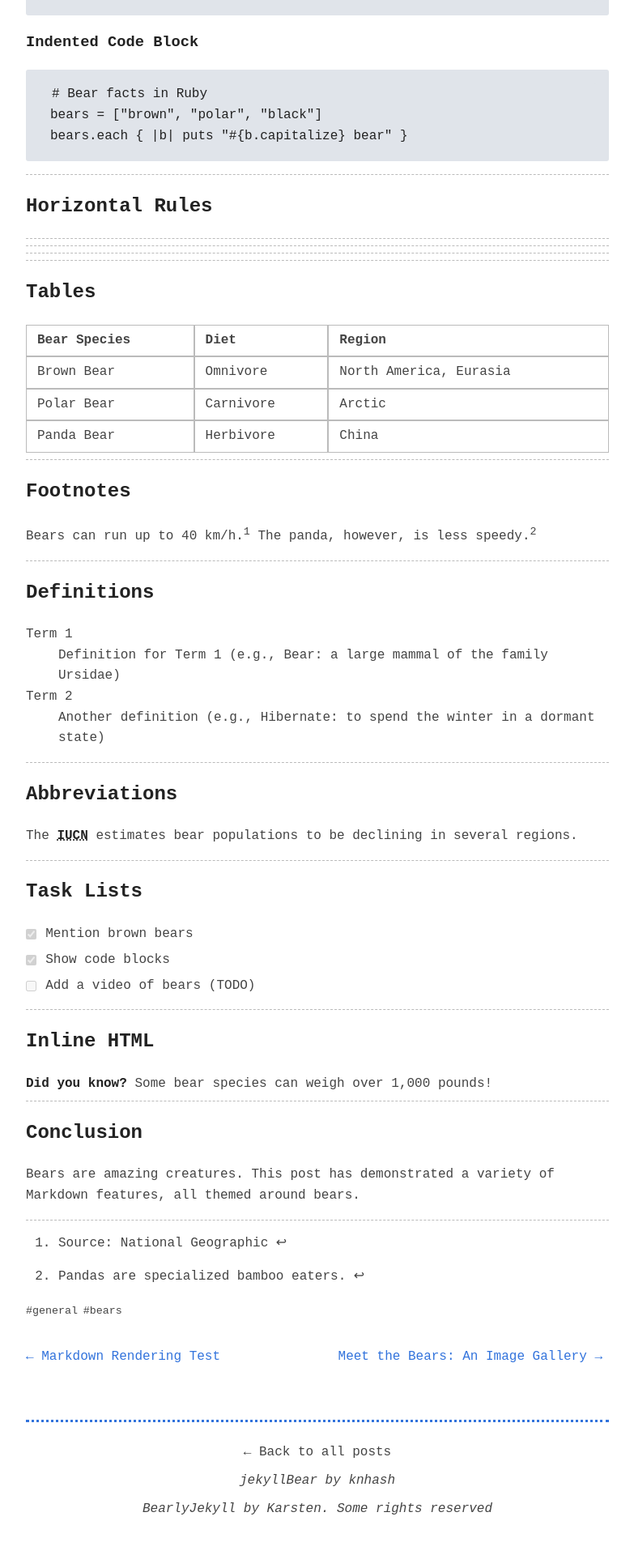
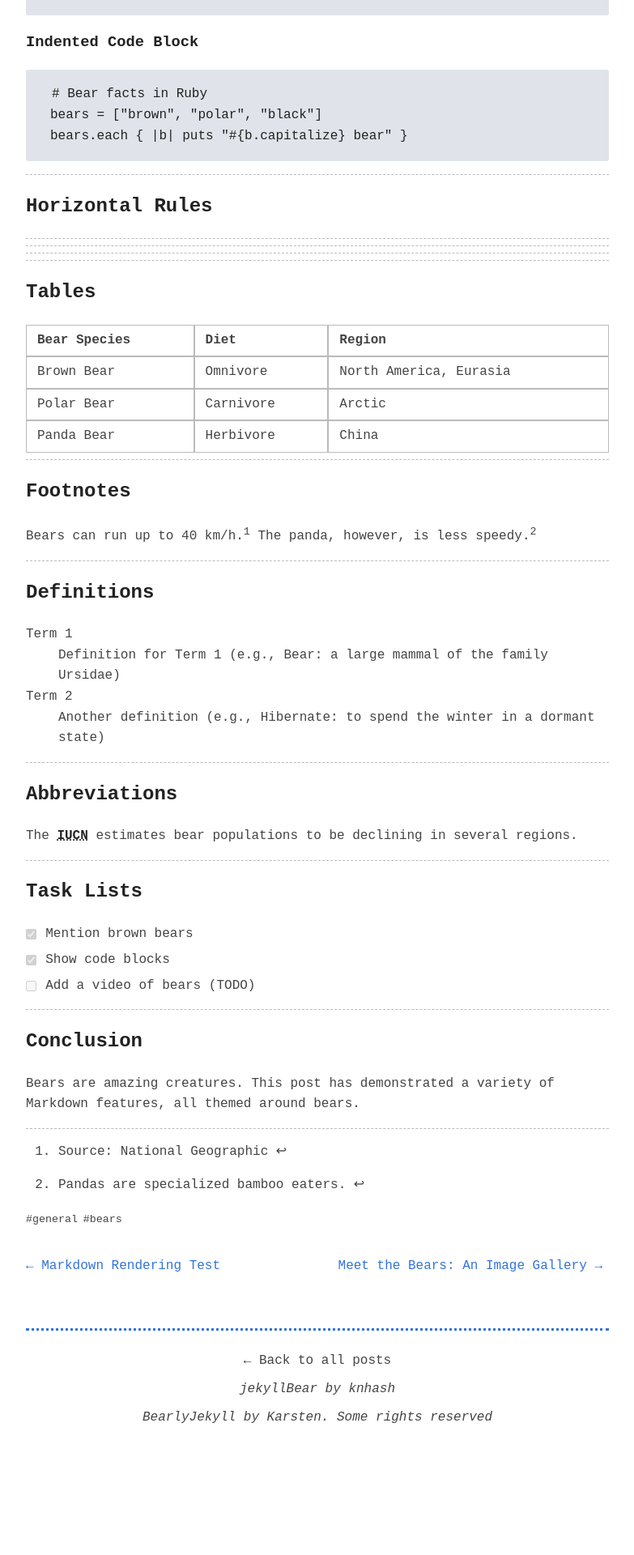
Before and after one commit to sorat0mo/jekyll2neocities, a Jekyll site: the page built from _posts/2025-09-11-Bears-A-Markdown-Syntax-Showcase.md, in a window 1280 px wide. Shown: the part 3908-5828 px from the top of the page at 81% size, without its empty margins (248-1031 px from the left). Built offline with Jekyll 4.4.1, drawn with Linux system fonts in a browser that asks for light colours; comment, search, counter and statistics services are not loaded; after the commit the page ends 5715 px from its top, so only the background shows below that.

Commit message:
moved searchbox inline style to core.css and removed inline html test from markdown test post because using csp now

```diff
--- a/_includes/blog.html
+++ b/_includes/blog.html
@@ -1,6 +1,6 @@
 <div class="blog-header">
 {% if site.blog_tagline %}{{ site.blog_tagline }}{% endif %}
-<input type="text" id="searchInput" placeholder="Search posts..." style="margin-bottom:1em; padding:0.5em;">
+<input type="text" id="searchInput" placeholder="Search posts...">
 </div>
 <ul class="blog-posts">
 {% for post in site.posts %}
--- a/_posts/2025-09-11-Bears-A-Markdown-Syntax-Showcase.md
+++ b/_posts/2025-09-11-Bears-A-Markdown-Syntax-Showcase.md
@@ -192,14 +192,6 @@
 
 ---
 
-## Inline HTML
-
-<div style="border: 1px solid #9174b7; padding: 1em; background: rgba(181,159,225,0.18);">
-  <strong>Did you know?</strong> Some bear species can weigh over <span style="color:#9174b7;">1,000 pounds</span>!
-</div>
-
----
-
 ## Conclusion
 
 Bears are amazing creatures. This post has demonstrated a variety of Markdown features, all themed around bears.
--- a/assets/core.css
+++ b/assets/core.css
@@ -251,8 +251,9 @@
     font-size: 1rem;
     line-height: 1.5;
     height: 24px;
-    padding: 3px 10px;
+    padding: 0.5em;
     vertical-align: middle;
+    margin-bottom:1em;
 }
 
 /* Button styles */
```
